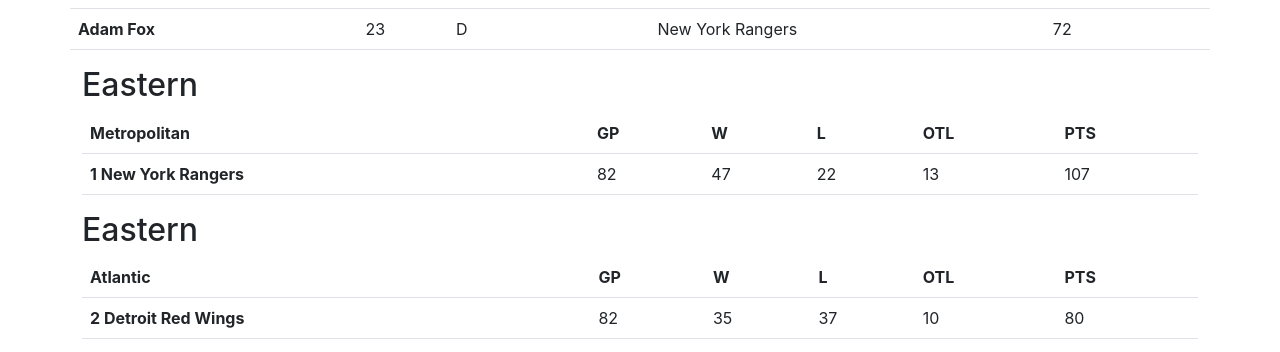
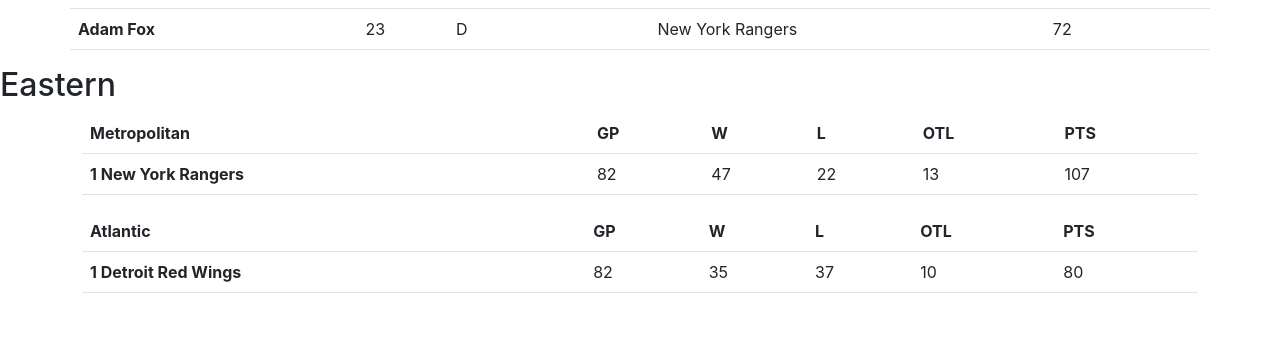
Before and after one commit to ColbyTodd/SEG3125-Project-2, a React (Create React App) app in the folder hockey-website/: page / in a window 1280 px wide. Shown: the part 475-827 px from the top of the page. After the commit the page ends 800 px from the top, so only its background shows below. Built offline with nearby package versions, Linux system fonts and the light colour scheme; data requests are answered from the project's data file.

Commit message:
Fixed standings

```diff
--- a/hockey-website/src/Home.js
+++ b/hockey-website/src/Home.js
@@ -4,7 +4,8 @@
 import Standings from "./Standings";
 
 const Home = () => {
-    const [teams, setTeams] = useState(null);
+    const [Metro, setMetro] = useState(null);
+    const [Atl, setAtl] = useState(null);
 
     useEffect(() => {
         fetch("http://localhost:8000/Teams")
@@ -12,7 +13,8 @@
                 return res.json()
             })
             .then((data) => {
-                setTeams(data);
+                setMetro(data.filter((data) => data.Division === 'Metropolitan'));
+                setAtl(data.filter((data) => data.Division === 'Atlantic'));
             })
     }, []);
 
@@ -20,7 +22,9 @@
         <div className="home">
             <img src="https://cms.nhl.bamgrid.com/images/photos/319846256/1024x576/cut.jpg" className="img-fluid d-block" />
             <HotPlayers />
-            {teams && <Standings teams={teams}/>}
+            <h2>Eastern</h2>
+            {Metro && <Standings teams={Metro}/>}
+            {Atl && <Standings teams={Atl}/>}
         </div>
     );
 }
--- a/hockey-website/src/Standings.js
+++ b/hockey-website/src/Standings.js
@@ -5,7 +5,6 @@
         <div className="container">
             {teams.map((team, index) => (
                 <div key={index}>
-                    <h2>{team.Conference}</h2>
                     <table className="table">
                         <thead>
                                 <tr>
```
